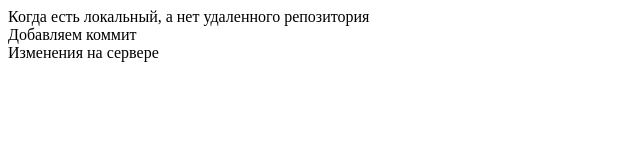
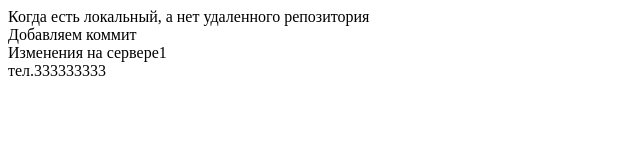
Before and after one commit to DobriKuznec/special-app, a plain HTML site: page index.html in a window 1280 px wide. Shown: the whole page, without its empty margins (0-640 px from the left). Drawn offline with Linux system fonts and the light colour scheme.

Commit message:
коммит по заданию

```diff
--- a/index.html
+++ b/index.html
@@ -9,6 +9,7 @@
 <body>
     <div>Когда есть локальный, а нет удаленного репозитория</div>
     <div>Добавляем коммит</div>
-    <div>Изменения на сервере</div>
+    <div>Изменения на сервере1</div>
+     <div>тел.333333333</div>
 </body>
 </html>
```
